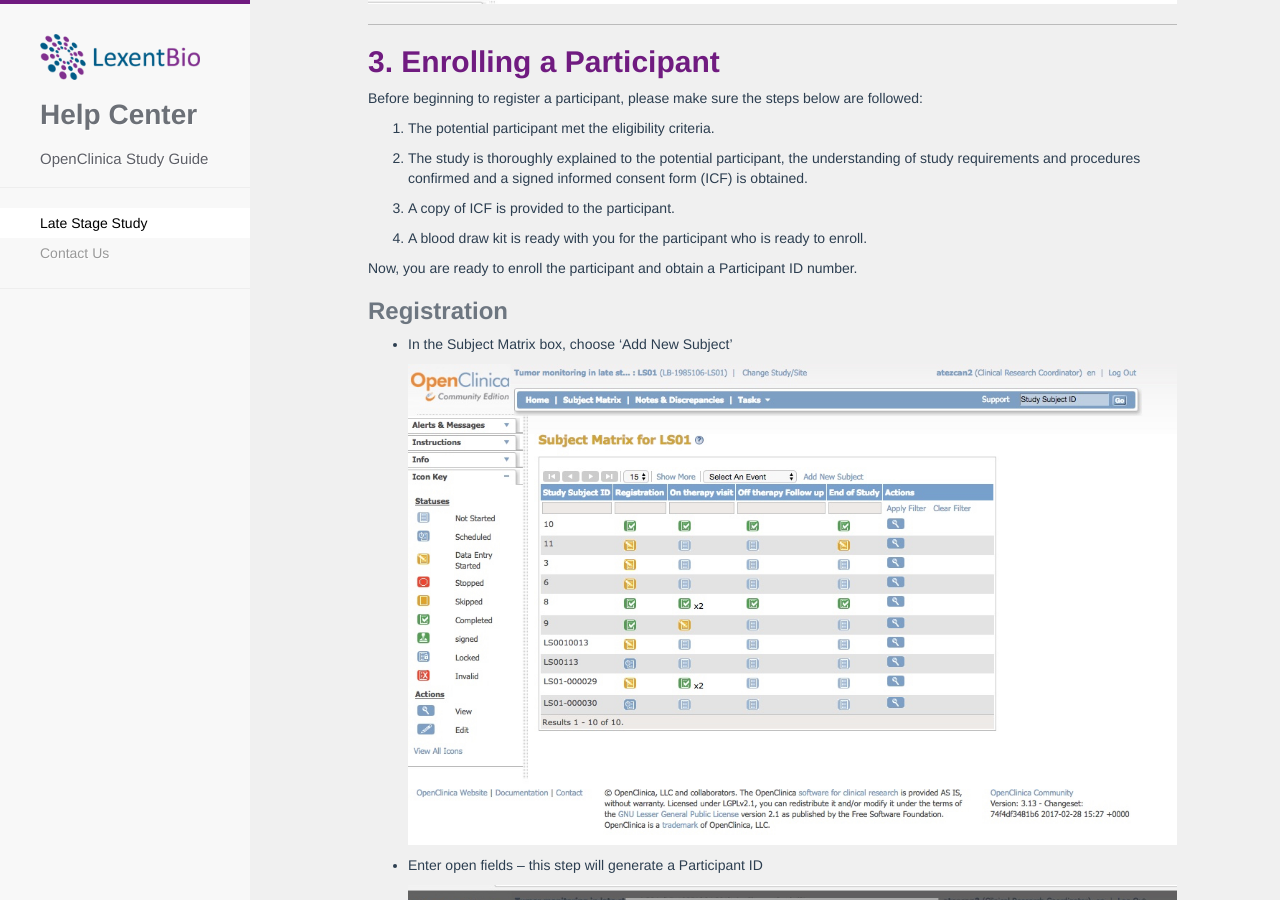
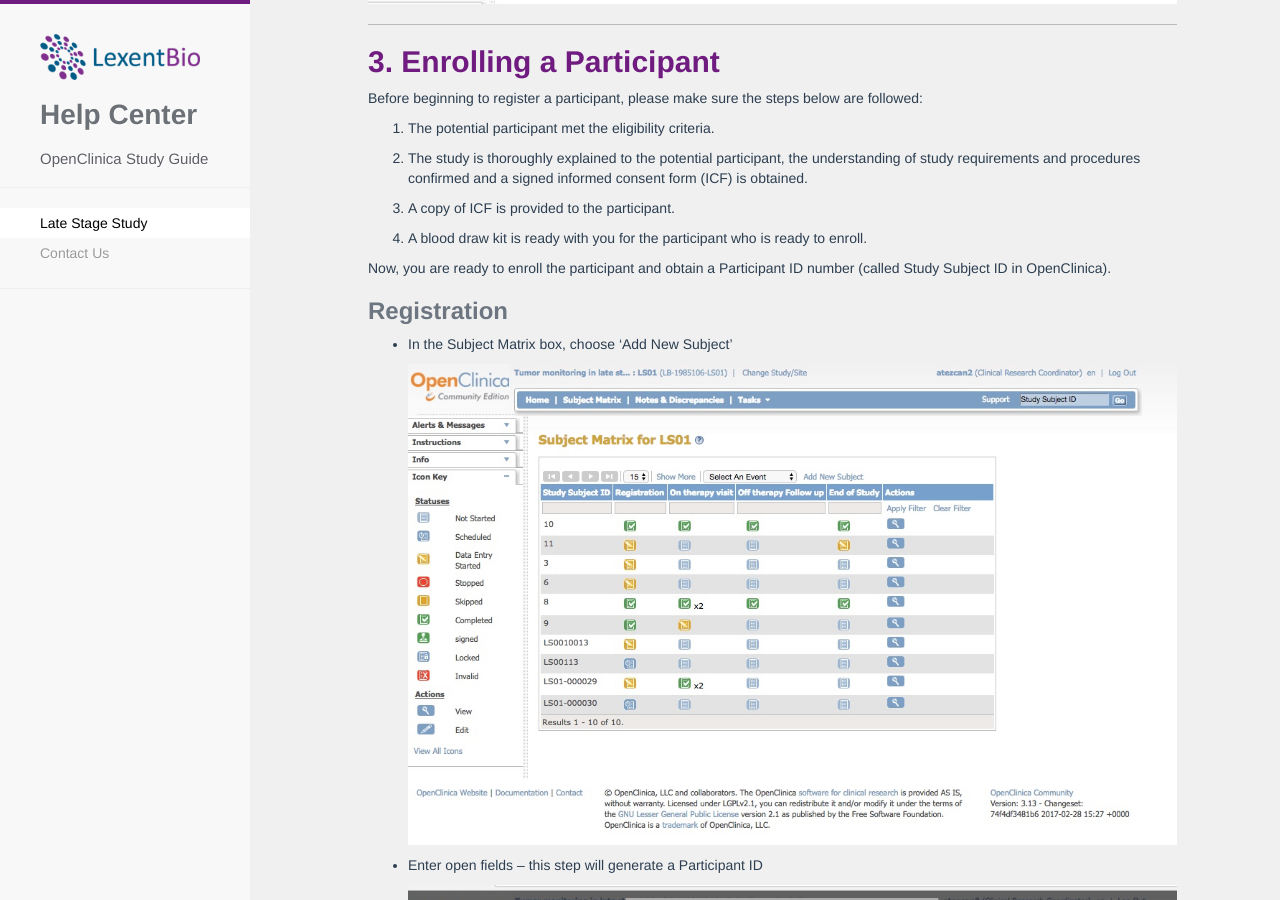
Before and after one commit to lexentbio/openclinica-docs, a Jekyll site: the page built from index.md, in a window 1280 px wide and 900 px high, scrolled down 1091 px. Built offline with Jekyll 4.4.1, drawn with Linux system fonts in a browser that asks for light colours; nearby versions of some CDN libraries.

Commit message:
Updated Enrolling A Participant

```diff
--- a/_late_stage_study_steps/enrolling-a-participant.markdown
+++ b/_late_stage_study_steps/enrolling-a-participant.markdown
@@ -14,7 +14,7 @@ Before beginning to register a participant, please make sure the steps below are
 
 4. A blood draw kit is ready with you for the participant who is ready to enroll.
 
-Now, you are ready to enroll the participant and obtain a Participant ID number.
+Now, you are ready to enroll the participant and obtain a Participant ID number (called Study Subject ID in OpenClinica).
 
 ### Registration
 
```
